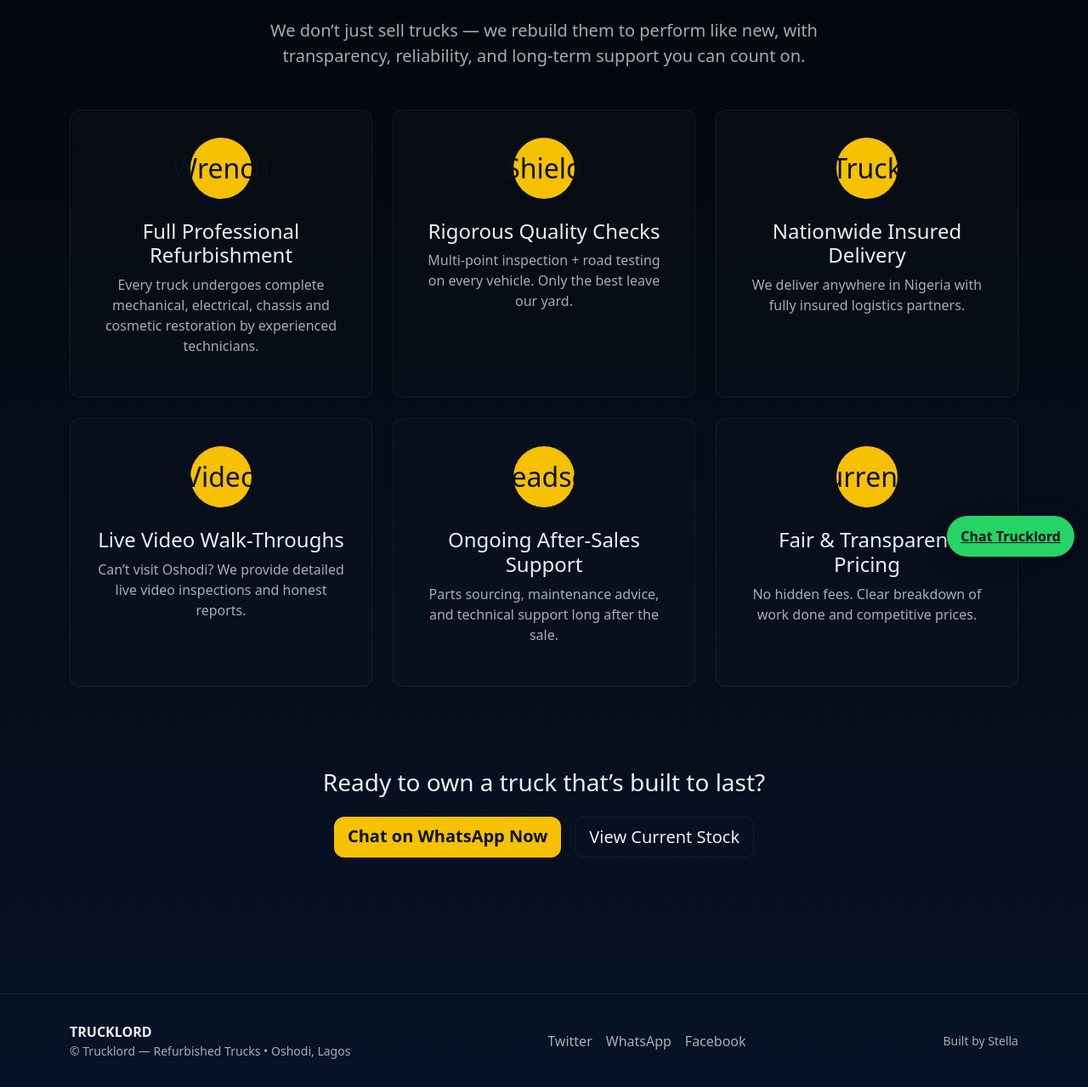
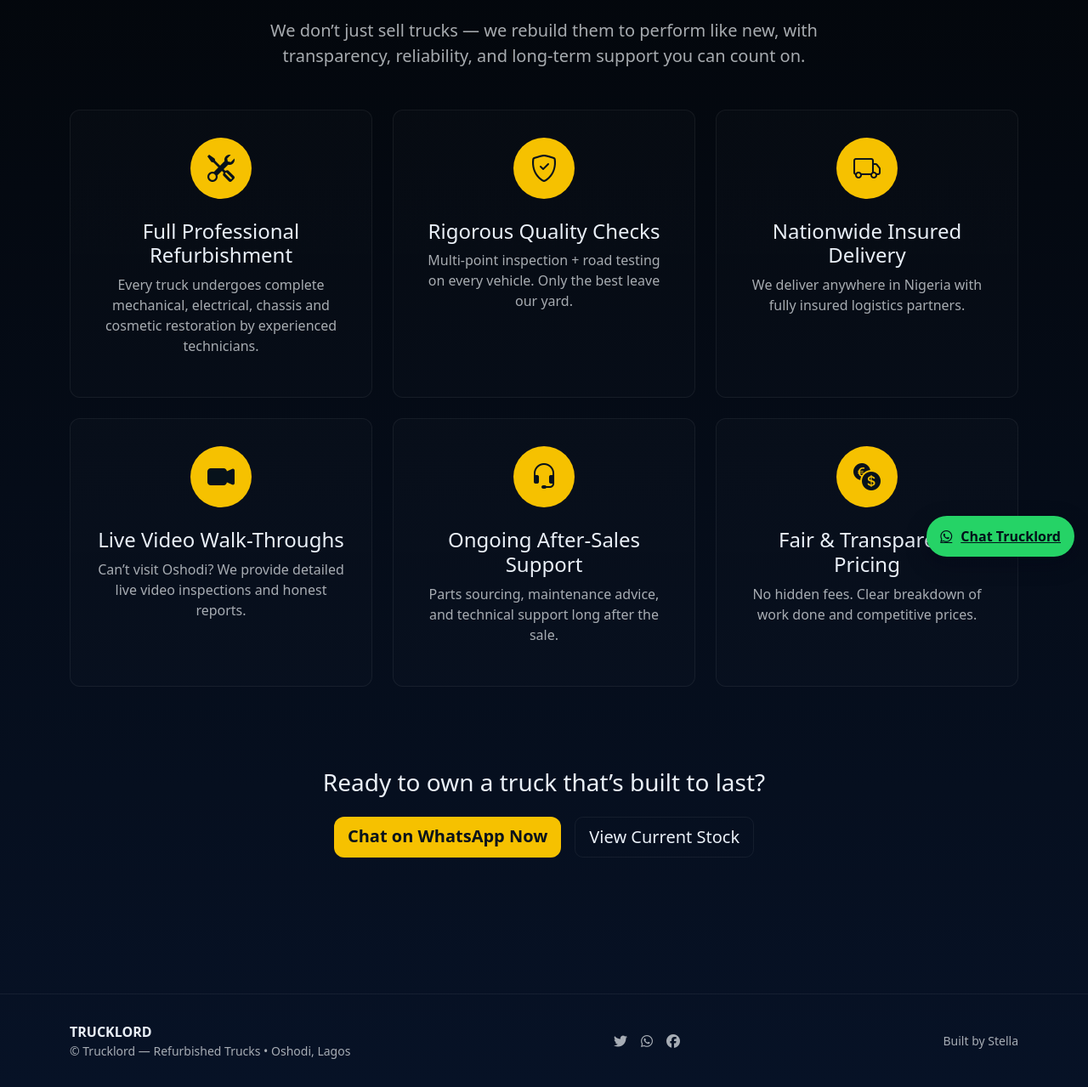
Before and after one commit to Eniola18059/Trucklords, a plain HTML site: page why.html in a window 1280 px wide. Shown: the part 129-1408 px from the top of the page at 85% size. Drawn offline with nearby package versions, Linux system fonts and the light colour scheme.

Commit message:
Updated site after merging

```diff
--- a/why.html
+++ b/why.html
@@ -94,7 +94,6 @@
 
     footer{ border-top:1px solid var(--card-border); margin-top:4rem; padding:2rem 0; }
 
-    /* MOBILE OFFCANVAS: NO SCROLL */
     @media (max-width: 991.98px) {
       .offcanvas { height: 100vh !important; max-height: 100vh; }
       .offcanvas-body {
@@ -132,7 +131,6 @@
         <i class="bi bi-list" style="font-size:1.7rem;color:var(--nav-silver)"></i>
       </button>
 
-      <!-- Desktop Nav -->
       <div class="collapse navbar-collapse justify-content-center d-none d-md-flex">
         <ul class="navbar-nav gap-3">
           <li class="nav-item"><a class="nav-link nav-link-custom" href="index.html">Home</a></li>
@@ -144,13 +142,11 @@
         </ul>
       </div>
 
-      <!-- Theme toggle REMOVED from desktop -->
       <div class="d-none d-md-flex align-items-center gap-2 ms-auto">
         <a href="why.html" class="btn btn-brand">Why Choose Us</a>
       </div>
     </nav>
 
-    <!-- Mobile Offcanvas Menu -->
     <div class="offcanvas offcanvas-start text-bg-dark" tabindex="-1" id="mobileNav" aria-labelledby="mobileNavLabel">
       <div class="offcanvas-header border-bottom">
         <h5 id="mobileNavLabel" class="mb-0 fw-bold text-warning">TRUCKLORD</h5>
@@ -168,7 +164,6 @@
         </nav>
 
         <div class="mobile-bottom-actions">
-          <!-- Mobile theme toggle REMOVED -->
           <a class="btn btn-brand w-100" href="https://wa.me/2349122652974" target="_blank">Chat on WhatsApp</a>
         </div>
       </div>
@@ -186,46 +181,46 @@
       </p>
     </section>
 
-    <!-- Reasons Grid -->
+    <!-- Reasons Grid - ICONS FIXED -->
     <section class="row g-4 mb-5">
       <div class="col-md-6 col-lg-4 reveal">
         <div class="reason-card text-center">
-          <div class="reason-icon mx-auto">Wrench</div>
+          <div class="reason-icon mx-auto"><i class="bi bi-tools"></i></div>
           <h4>Full Professional Refurbishment</h4>
           <p class="text-muted">Every truck undergoes complete mechanical, electrical, chassis and cosmetic restoration by experienced technicians.</p>
         </div>
       </div>
       <div class="col-md-6 col-lg-4 reveal">
         <div class="reason-card text-center">
-          <div class="reason-icon mx-auto">Shield</div>
+          <div class="reason-icon mx-auto"><i class="bi bi-shield-check"></i></div>
           <h4>Rigorous Quality Checks</h4>
           <p class="text-muted">Multi-point inspection + road testing on every vehicle. Only the best leave our yard.</p>
         </div>
       </div>
       <div class="col-md-6 col-lg-4 reveal">
         <div class="reason-card text-center">
-          <div class="reason-icon mx-auto">Truck</div>
+          <div class="reason-icon mx-auto"><i class="bi bi-truck"></i></div>
           <h4>Nationwide Insured Delivery</h4>
           <p class="text-muted">We deliver anywhere in Nigeria with fully insured logistics partners.</p>
         </div>
       </div>
       <div class="col-md-6 col-lg-4 reveal">
         <div class="reason-card text-center">
-          <div class="reason-icon mx-auto">Video</div>
+          <div class="reason-icon mx-auto"><i class="bi bi-camera-video-fill"></i></div>
           <h4>Live Video Walk-Throughs</h4>
           <p class="text-muted">Can’t visit Oshodi? We provide detailed live video inspections and honest reports.</p>
         </div>
       </div>
       <div class="col-md-6 col-lg-4 reveal">
         <div class="reason-card text-center">
-          <div class="reason-icon mx-auto">Headset</div>
+          <div class="reason-icon mx-auto"><i class="bi bi-headset"></i></div>
           <h4>Ongoing After-Sales Support</h4>
           <p class="text-muted">Parts sourcing, maintenance advice, and technical support long after the sale.</p>
         </div>
       </div>
       <div class="col-md-6 col-lg-4 reveal">
         <div class="reason-card text-center">
-          <div class="reason-icon mx-auto">Currency</div>
+          <div class="reason-icon mx-auto"><i class="bi bi-currency-exchange"></i></div>
           <h4>Fair & Transparent Pricing</h4>
           <p class="text-muted">No hidden fees. Clear breakdown of work done and competitive prices.</p>
         </div>
@@ -251,23 +246,33 @@
         <div class="small text-muted">© Trucklord — Refurbished Trucks • Oshodi, Lagos</div>
       </div>
       <div class="d-flex gap-3">
-        <a href="https://twitter.com" target="_blank" class="text-decoration-none text-muted">Twitter</a>
-        <a href="https://wa.me/2349122652974" target="_blank" class="text-decoration-none text-muted">WhatsApp</a>
-        <a href="https://facebook.com" target="_blank" class="text-decoration-none text-muted">Facebook</a>
+        <a href="https://twitter.com" target="_blank" class="text-decoration-none text-muted"><i class="fab fa-twitter"></i></a>
+        <a href="https://wa.me/2349122652974" target="_blank" class="text-decoration-none text-muted"><i class="fab fa-whatsapp"></i></a>
+        <a href="https://facebook.com" target="_blank" class="text-decoration-none text-muted"><i class="fab fa-facebook"></i></a>
       </div>
       <div class="small text-muted">Built by Stella</div>
     </div>
   </footer>
 
   <!-- WhatsApp FAB -->
-  <a class="wa-fab" href="https://wa.me/2349122652974" target="_blank" rel="noopener">
+  <a class="wa-fab" href="https://wa.me/2349122652974" target="_blank" rel="noopener" aria-label="Chat on WhatsApp">
+    <i class="fab fa-whatsapp" aria-hidden="true"></i>
     <span class="d-none d-md-inline">Chat Trucklord</span>
   </a>
 
   <!-- Scripts -->
   <script src="https://cdn.jsdelivr.net/npm/bootstrap@5.3.3/dist/js/bootstrap.bundle.min.js"></script>
   <script>
-    // Only reveal on scroll — NO theme toggle code at all
+    // Close mobile menu on link click
+    document.querySelectorAll('.mobile-nav-links a').forEach(link => {
+      link.addEventListener('click', () => {
+        const offcanvas = document.getElementById('mobileNav');
+        const bsOffcanvas = bootstrap.Offcanvas.getInstance(offcanvas);
+        if (bsOffcanvas) bsOffcanvas.hide();
+      });
+    });
+
+    // Reveal on scroll
     const reveals = document.querySelectorAll('.reveal');
     const obs = new IntersectionObserver(entries => {
       entries.forEach(e => { if(e.isIntersecting) e.target.classList.add('show'); });
```
Also changed, not shown: index.html (+1 -1 lines).
